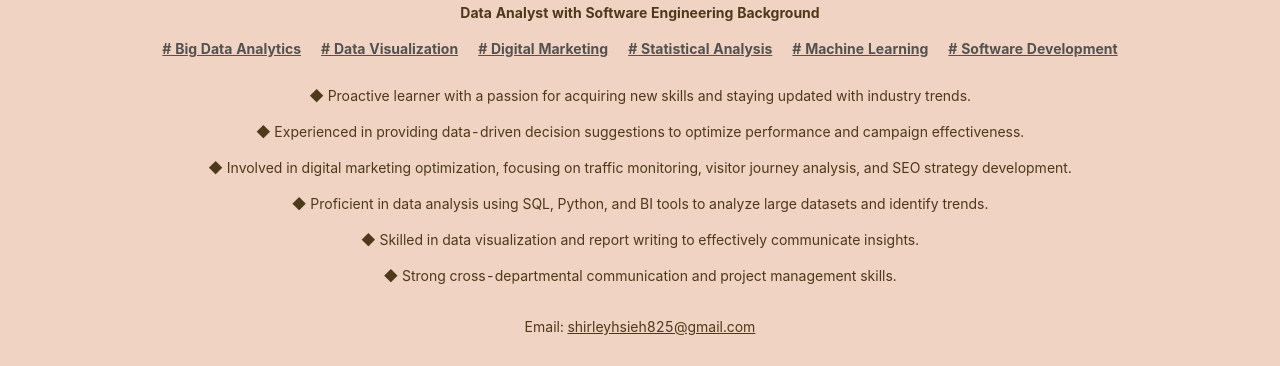
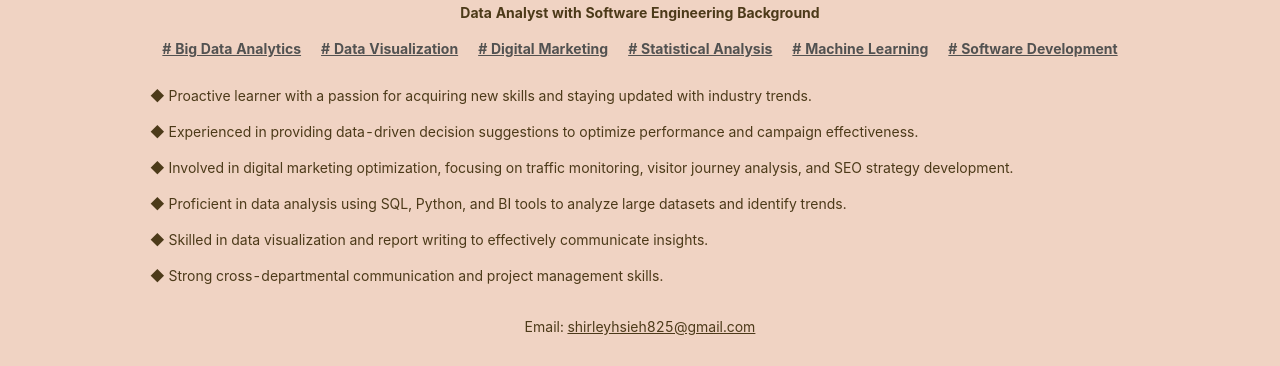
Before and after one commit to HsinShan/Portfolio-Blog, a React (Create React App) app: page / in a window 1280 px wide. Shown: the part 341-707 px from the top of the page. Built offline with nearby package versions, Linux system fonts and the light colour scheme.

Commit message:
Adjust title block style

```diff
--- a/src/assets/style/main/title.scss
+++ b/src/assets/style/main/title.scss
@@ -11,8 +11,16 @@
         }
     }
     .about {
+        text-align: left;
         padding: 15px 30px;
+
+        @include laptop {
+
+            padding: 15px 100px;
+
+         }
     }
+
     .email {
         text-decoration: underline;
     }
```
